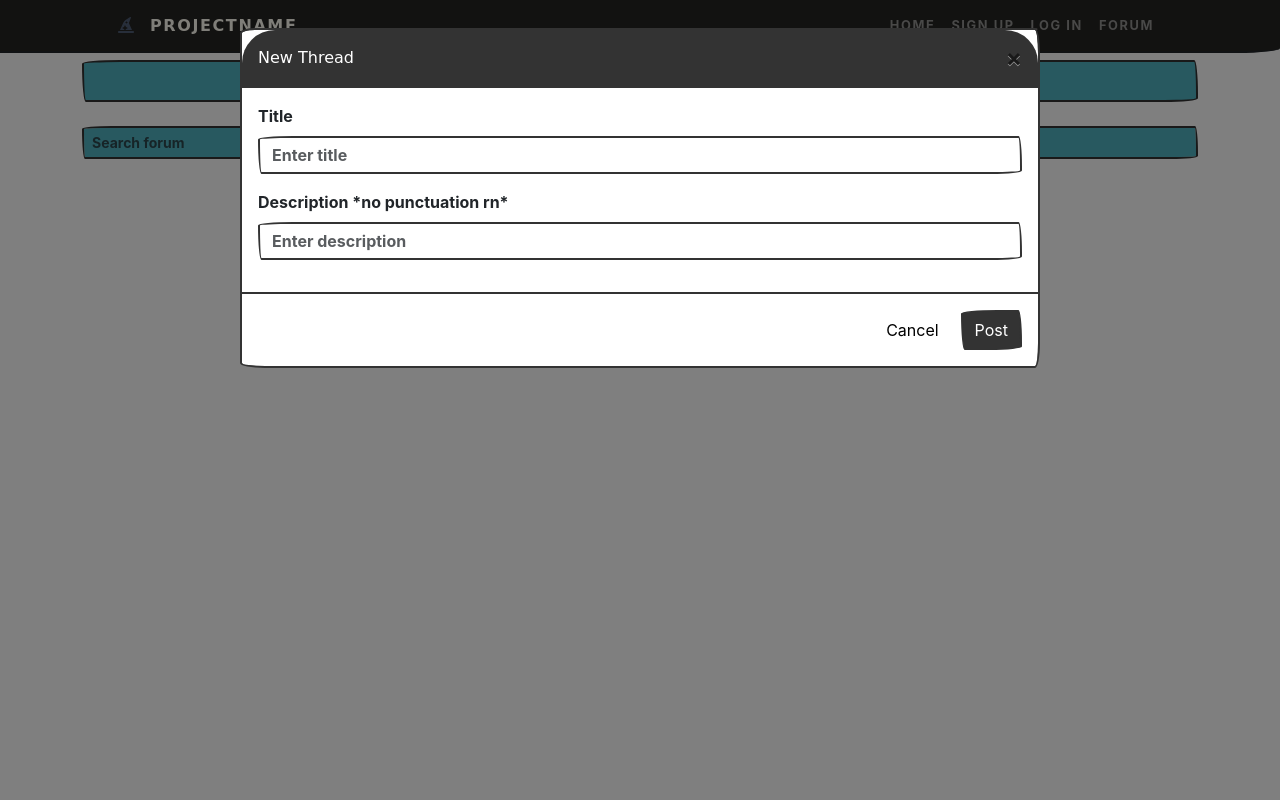
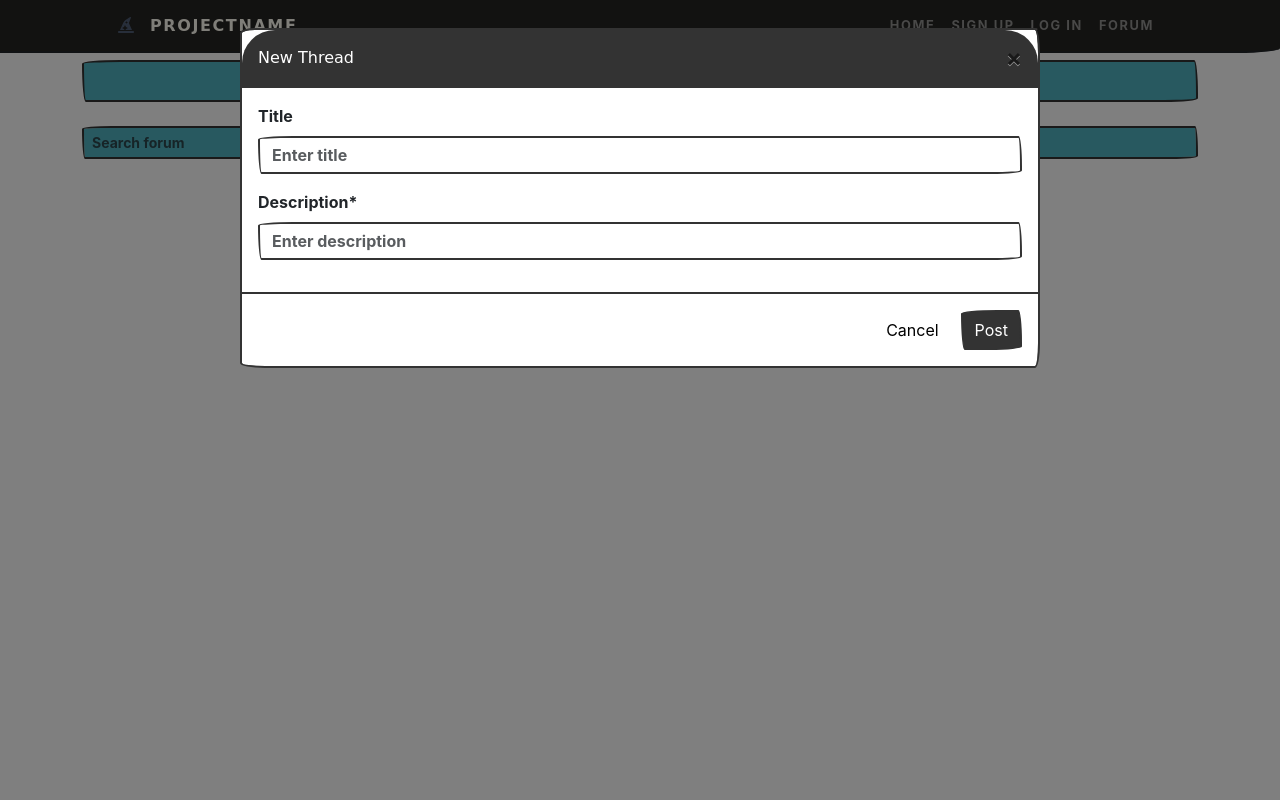
Before and after one commit to Semuca/CITS3403, a Flask app: template app/templates/forum.html in a window 1280 px wide, after a click on "NEW DISCUSSION". Run offline with Flask 3, Linux system fonts and the light colour scheme; the template is opened without the code that fills it, so the values that code supplies are empty; some libraries are stand-ins or nearby versions; some web fonts are replaced.

Commit message:
Made the Thread Creation Modal
It only takes alphanumerics, no punctuation. probably should fix that later...
#6

```diff
--- a/app/templates/forum.html
+++ b/app/templates/forum.html
@@ -90,7 +90,7 @@
                                     <input type="text" class="form-control" id="title" placeholder="Enter title" autofocus="" required/>
                                 </div>
                                 <div class="form-group">
-                                    <label for="description">Description *no punctuation rn*</label>
+                                    <label for="description">Description*</label>
                                     <input type="text" class="form-control" id="description" placeholder="Enter description" autofocus="" required/>
                                 </div>
                             </div>
```
